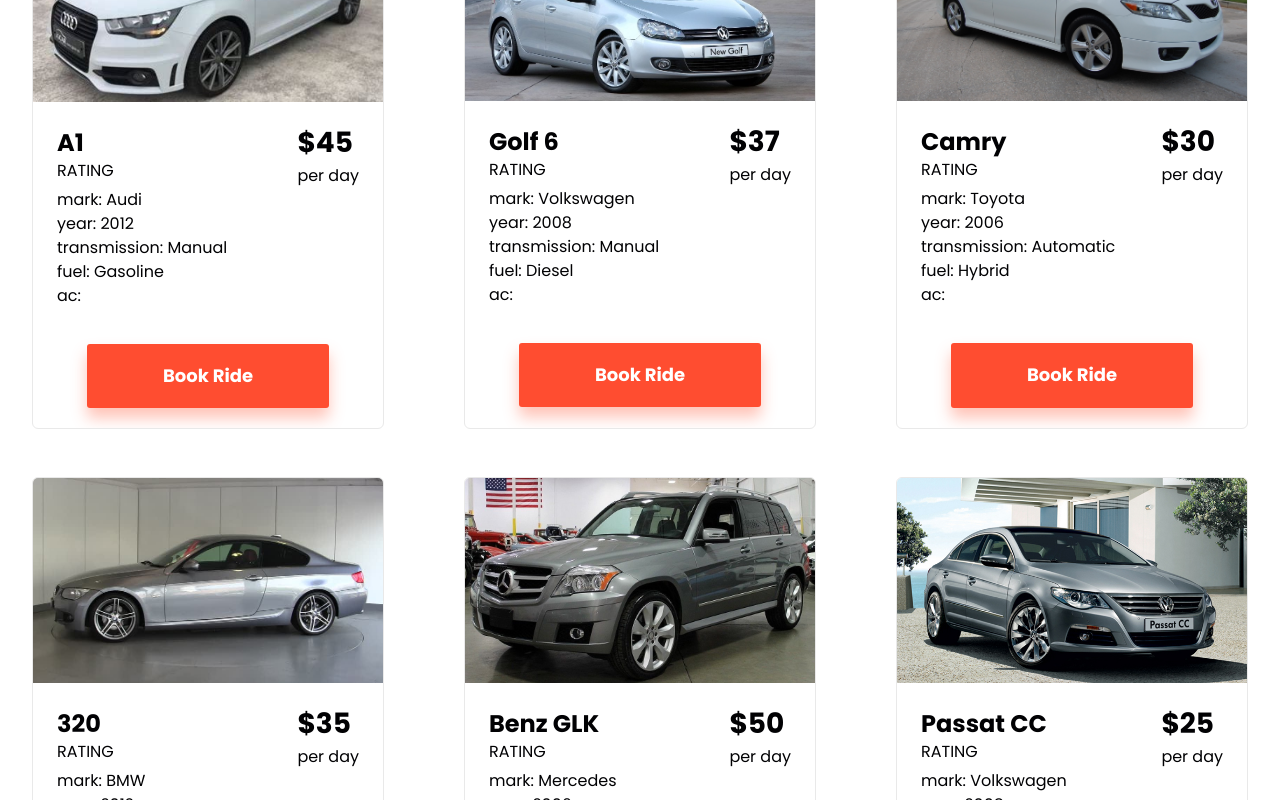
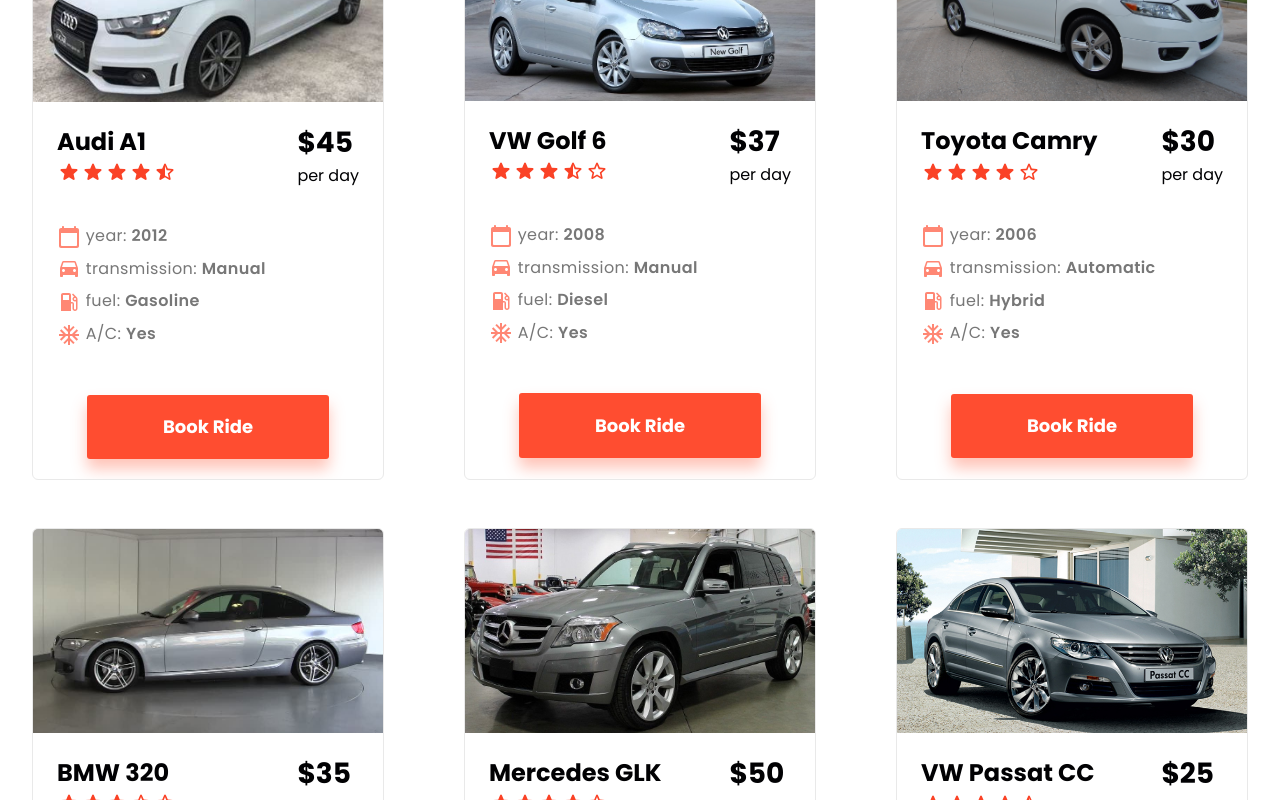
Before and after one commit to ndr-exe/car-rental, a Next.js app: page /cars in a window 1280 px wide. Shown: the part 680-1480 px from the top of the page. Built offline with nearby package versions, Linux system fonts and the light colour scheme.

Commit message:
Style and Add rating to car listings

```diff
--- a/app/components/CarModels/Car.tsx
+++ b/app/components/CarModels/Car.tsx
@@ -1,5 +1,10 @@
 import Image from 'next/image';
 import { poppins } from '@/app/fonts';
+import CarIcon from '@mui/icons-material/TimeToLeave';
+import GasStationIcon from '@mui/icons-material/LocalGasStation';
+import AcUnitIcon from '@mui/icons-material/AcUnit';
+import CalendarIcon from '@mui/icons-material/CalendarTodayRounded';
+import Rating from './Rating';
 
 const Car = ({ car }: { car: CarDetails }) => {
   return (
@@ -8,10 +13,10 @@
         <Image src={car.image} alt={car.fullTitle} className="bg-[#f6f6f6]" />
       </div>
       <div className={`${poppins.className} px-6 py-5`}>
-        <div className={` flex justify-between items-center`}>
-          <div>
-            <p className={` text-2xl font-bold`}>{`${car.model}`}</p>
-            <p>RATING</p>
+        <div className={` flex justify-between items-center mb-9`}>
+          <div className="flex flex-col gap-0.5">
+            <p className={` text-2xl font-bold`}>{`${car.shortTitle || car.fullTitle}`}</p>
+            <Rating rating={car.rating} />
           </div>
 
           <p>
@@ -19,12 +24,27 @@
             <span>per day</span>
           </p>
         </div>
-        <ul className="mb-9">
-          <li>mark: {car.mark}</li>
-          <li>year: {car.year}</li>
-          <li>transmission: {car.transmission}</li>
-          <li>fuel: {car.fuel}</li>
-          <li>ac: {car.ac}</li>
+        <ul className="mb-12 grid gap-2 tracking-wide">
+          <li className="text-[#777]">
+            <CalendarIcon className="text-[#ff4c30ab]" /> year:&nbsp;
+            <span className="font-semibold">{car.year}</span>
+          </li>
+          <li className="text-[#777]">
+            <CarIcon className="text-[#ff4c30ab]" /> transmission:&nbsp;
+            <span className="font-semibold">{car.transmission}</span>
+          </li>
+          <li className="text-[#777]">
+            <GasStationIcon className="text-[#ff4c30ab]" /> fuel:&nbsp;
+            <span className="font-semibold">{car.fuel}</span>
+          </li>
+          <li className="text-[#777]">
+            <AcUnitIcon className="text-[#ff4c30ab]" /> A/C:&nbsp;
+            {car.ac ? (
+              <span className="font-semibold">Yes</span>
+            ) : (
+              <span className="font-semibold">No</span>
+            )}
+          </li>
         </ul>
         <button className="button-primary font-bold py-[1.13rem] text-lg w-4/5 mx-auto block">
           Book Ride
--- /dev/null
+++ b/app/components/CarModels/Rating.tsx
@@ -0,0 +1,19 @@
+import HalfStar from '@mui/icons-material/StarHalfRounded';
+import EmptyStar from '@mui/icons-material/StarOutlineRounded';
+import FullStar from '@mui/icons-material/StarRounded';
+
+const Rating = ({ rating }: { rating: number }) => {
+  const stars = [];
+
+  for (let i = 0; i < 5; i++) {
+    if (i < rating) {
+      stars[i] = i + 0.5 === rating ? <HalfStar key={i} /> : <FullStar key={i} />;
+    } else {
+      stars[i] = <EmptyStar key={i} />;
+    }
+  }
+
+  return <div className="text-primary-dark">{stars}</div>;
+};
+
+export default Rating;
--- a/lib/cars.ts
+++ b/lib/cars.ts
@@ -3,6 +3,7 @@
 export const cars = [
   {
     fullTitle: 'Audi A1 S-Line',
+    shortTitle: 'Audi A1',
     model: 'A1',
     mark: 'Audi',
     year: 2012,
@@ -13,7 +14,7 @@
     rent: 45,
     showcaseImg: getCarImage('Audi A1 S-Line', true),
     image: getCarImage('Audi A1 S-Line'),
-    rating: 5,
+    rating: 4.5,
     id: 1,
   },
   {
@@ -28,7 +29,7 @@
     rent: 37,
     showcaseImg: getCarImage('VW Golf 6', true),
     image: getCarImage('VW Golf 6'),
-    rating: 3,
+    rating: 3.5,
     id: 2,
   },
   {
@@ -48,6 +49,7 @@
   },
   {
     fullTitle: 'BMW 320 ModernLine',
+    shortTitle: 'BMW 320',
     model: '320',
     mark: 'BMW',
     year: 2012,
@@ -63,6 +65,7 @@
   },
   {
     fullTitle: 'Mercedes-Benz GLK',
+    shortTitle: 'Mercedes GLK',
     model: 'Benz GLK',
     mark: 'Mercedes',
     year: 2006,
@@ -88,7 +91,7 @@
     rent: 25,
     showcaseImg: getCarImage('VW Passat CC', true),
     image: getCarImage('VW Passat CC'),
-    rating: 5,
+    rating: 4.5,
     id: 6,
   },
 ];
--- a/types.d.ts
+++ b/types.d.ts
@@ -22,6 +22,7 @@
 
 type CarDetails = {
   fullTitle: string;
+  shortTitle?: string;
   model: string;
   mark: string;
   year: number;
```
